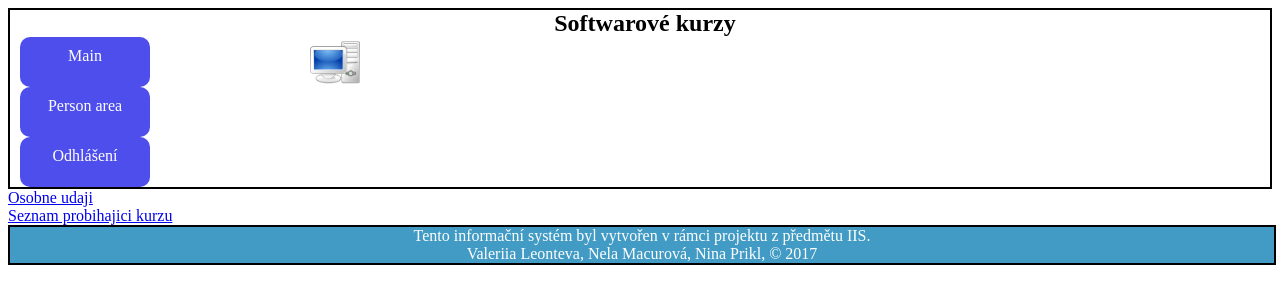
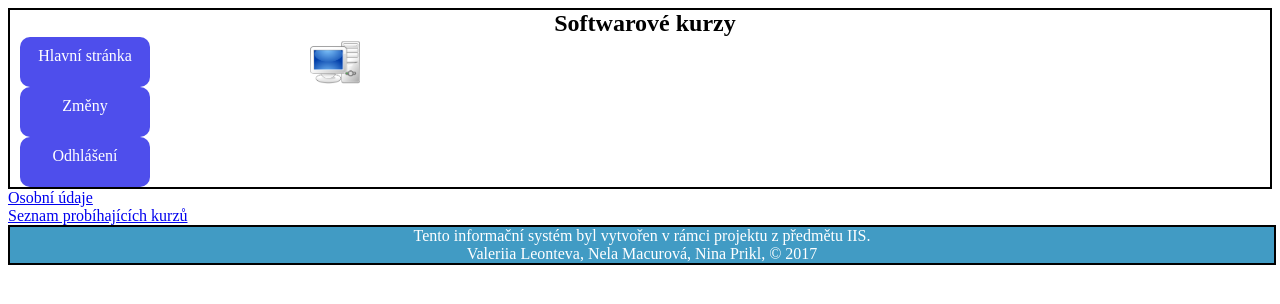
Before and after one commit to SKdiash/IIS, a PHP site: page /course_on.php in a window 1280 px wide. Shown: the top 304 px of the page. Run offline with PHP 8.4, Linux system fonts and the light colour scheme; the visitor is signed in with stand-in values (Sample User, id 1); data that the repository does not hold is empty; some libraries are stand-ins or nearby versions.

Commit message:
Drobné změny v češtině :D

```diff
--- a/form_auth.php
+++ b/form_auth.php
@@ -37,12 +37,12 @@
 ?>
 
 <div id="form_auth">
-    <h2>Authorization</h2>
+    <h2>Přihlášení</h2>
     <form action="auth.php" method="post" name="form_auth" >
         <table>
 
             <tr>
-                <td> Email: </td>
+                <td> E-mail: </td>
                 <td>
                     <input type="email" name="email" required="required" /><br />
                     <span id="valid_email_message" class="mesage_error"></span>
@@ -50,7 +50,7 @@
             </tr>
 
             <tr>
-                <td> Password: </td>
+                <td> Heslo: </td>
                 <td>
                     <input type="password" name="password" placeholder="min. 6" required="required" /><br />
                     <span id="valid_password_message" class="mesage_error"></span>
--- a/header.php
+++ b/header.php
@@ -86,7 +86,7 @@ ini_set("default_charset", "UTF-8");
 
     <div id="auth_block">
             <div id="main">
-                <a href="index.php">Main</a>
+                <a href="index.php">Hlavní stránka</a>
             </div>
     <?php
         // Test zda uzivvatel je prihlasen
@@ -110,7 +110,7 @@ ini_set("default_charset", "UTF-8");
             // Pokud ano, tak "kreslime" tlacitka Vyhod
     ?>
             <div id="person_area">
-                <a href="person_area.php">Person area</a>
+                <a href="person_area.php">Změny</a>
             </div>
             <div id="link_logout">
                 <a href="logout.php">Odhlášení</a>
--- a/person_area.php
+++ b/person_area.php
@@ -27,19 +27,19 @@
       if($row['firm'] == 3){
 ?>
       <div id="person_info">
-          <a href="person_info.php">Osobne udaji</a>
+          <a href="person_info.php">Osobní údaje</a>
       </div>
       <div id="course_on">
-          <a href="course_on.php">Seznam probihajici kurzu</a>
+          <a href="course_on.php">Seznam probíhajících kurzů</a>
       </div>
       <div id="course_new">
-          <a href="course_new.php">Vytvoreni noveho kurzu</a>
+          <a href="course_new.php">Vytvoření nového kurzu</a>
       </div>
       <div id="take_order">
-          <a href="take_order.php">Objednavky</a>
+          <a href="take_order.php">Objednávky</a>
       </div>
       <div id="economic">
-          <a href="economic.php">Ekonomicka stranka</a>
+          <a href="economic.php">Ekonomická stránka</a>
       </div>
       <div id="administration">
           <a href="administration.php">Administrace</a>
@@ -50,10 +50,10 @@
       }elseif($row['firm'] == 0) {
 ?>
       <div id="person_info">
-          <a href="person_info.php">Osobne udaji</a>
+          <a href="person_info.php">Osobní údaje</a>
       </div>
       <div id="course_on">
-          <a href="course_on.php">Seznam probihajici kurzu</a>
+          <a href="course_on.php">Seznam probíhajících kurzů</a>
       </div>
 
 
@@ -61,16 +61,16 @@
       }elseif($row['firm'] == 1){
 ?>
       <div id="person_info">
-          <a href="person_info.php">Osobne udaji</a>
+          <a href="person_info.php">Osobní údaje</a>
       </div>
       <div id="course_on.php">
-          <a href="course_on.php">Seznam probihajici kurzu</a>
+          <a href="course_on.php">Seznam probíhajících kurzů</a>
       </div>
       <div id="look_order">
-          <a href="look_order.php">Seznam objednavek</a>
+          <a href="look_order.php">Seznam objednávek</a>
       </div>
       <div id="make_order">
-          <a href="make_order.php">Vytvorit objednavku</a>
+          <a href="make_order.php">Vytvořit objednávku</a>
       </div>
 
 <?php
```
Also changed, not shown: form_register.php (+6 -6 lines).
